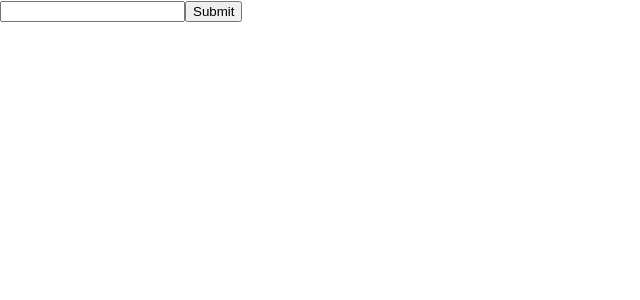
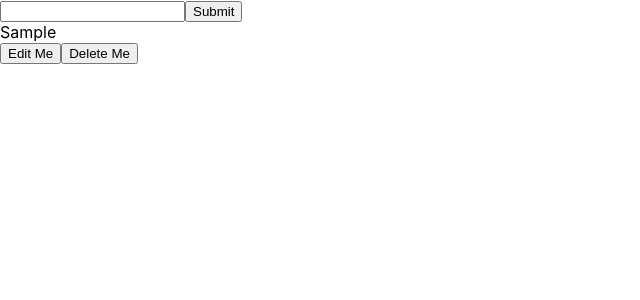
Before and after one commit to ialnazer/todo-app-hosted, a React (Create React App) app: page / in a window 1280 px wide. Both pictures are taken after typing "Sample" into the empty fields and a click on the input 213 px from the left and 11 px from the top of the page. Shown: the top 300 px of the page, without its empty margins (0-640 px from the left). Built offline with nearby package versions, Linux system fonts and the light colour scheme.

Commit message:
create Todo component

```diff
--- /dev/null
+++ b/src/Todo.js
@@ -0,0 +1,16 @@
+import React, { Component } from 'react'
+
+class Todo extends Component {
+    render() {
+        return (
+            <div>
+                <div>{this.props.text}
+                </div>
+                <button>Edit Me</button>
+                <button>Delete Me</button>
+            </div>
+        );
+    }
+}
+
+export default Todo;
--- a/src/TodoList.js
+++ b/src/TodoList.js
@@ -2,6 +2,7 @@ import React, { Component } from 'react'
 // import './TodoList.css';
 import NewTodoForm from './NewTodoForm.js'
 import { v4 as uuidv4 } from 'uuid';
+import Todo from './Todo.js';
 
 class TodoList extends Component {
     constructor(props) {
@@ -20,9 +21,11 @@ class TodoList extends Component {
         })
     }
     render() {
+        let todos = this.state.todos.map(todoElement => <Todo text={todoElement.todo} key={todoElement.key}/>)
         return (
             <div>
                 <NewTodoForm addTodo={this.handleAddTodo} />
+                {todos}
             </div>
         );
     }
```
